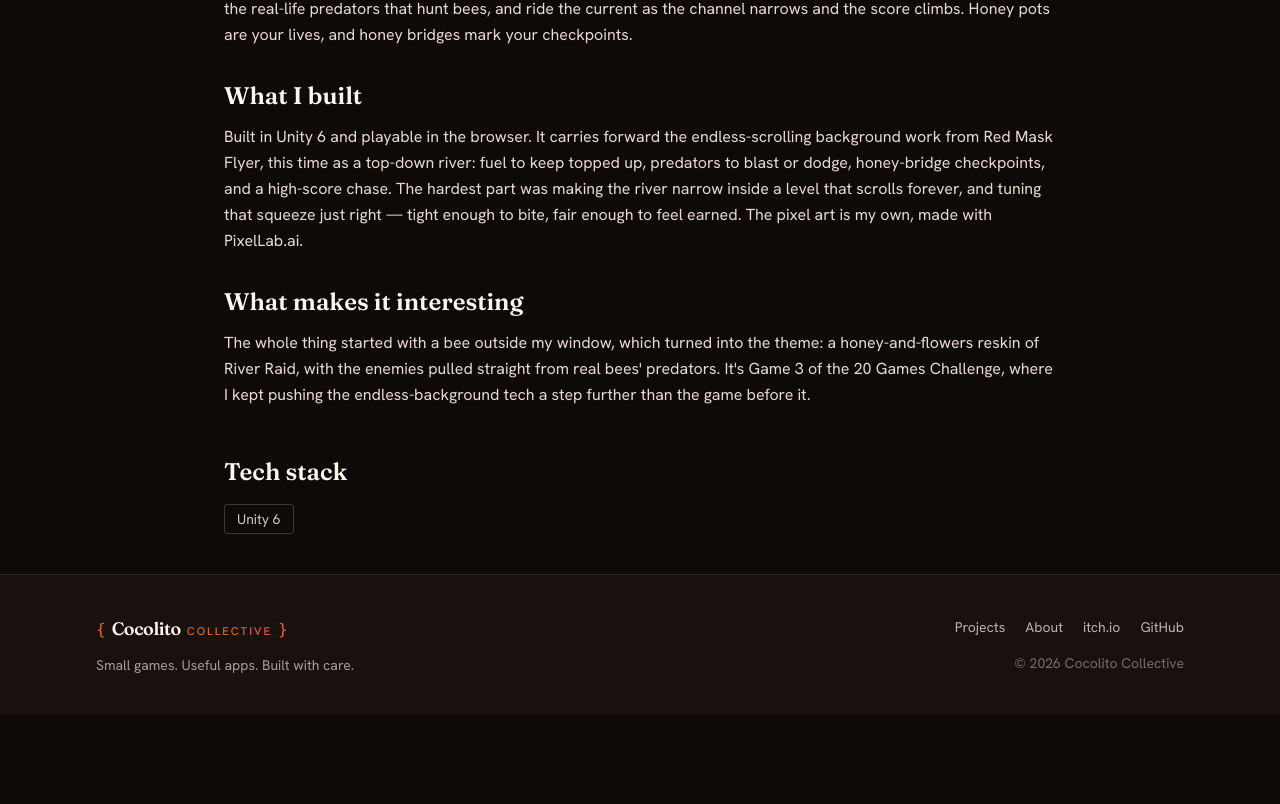
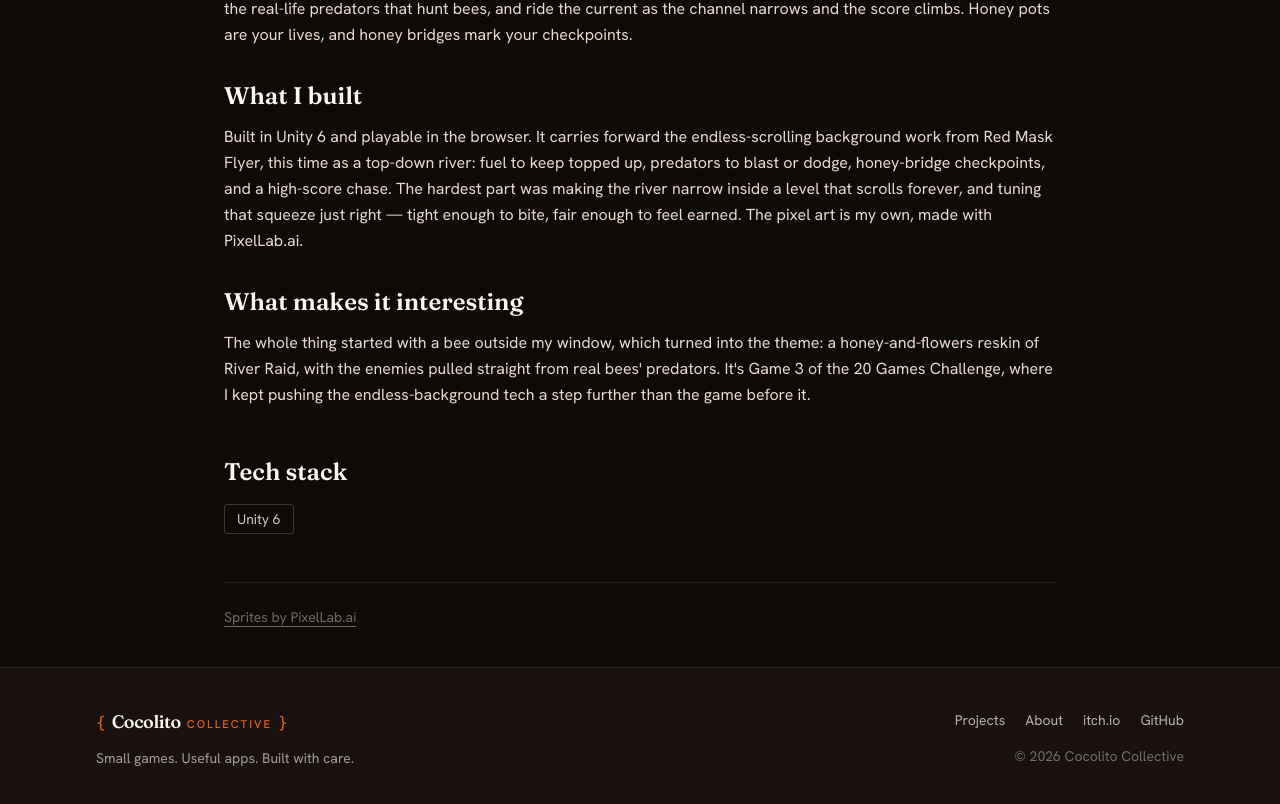
Before and after one commit to Cupcakechan/cocolito-collective, a Next.js app: page /projects/honey-river-run in a window 1280 px wide. Shown: the part 1328-2132 px from the top of the page. Before the commit the page ends 2043 px from the top, so only its background shows below. Built offline with nearby package versions, Linux system fonts and the light colour scheme.

Commit message:
Add subtle credit line to project detail pages (jam, PixelLab, ELV)

```diff
--- a/app/projects/[slug]/page.tsx
+++ b/app/projects/[slug]/page.tsx
@@ -91,6 +91,28 @@ export default async function ProjectPage({
       {project.devlog && project.devlog.length > 0 ? (
         <DevLog entries={project.devlog} />
       ) : null}
+
+      {project.credits && project.credits.length > 0 ? (
+        <p className="mt-12 border-t border-paper/10 pt-6 text-sm text-cream/40">
+          {project.credits.map((credit, index) => (
+            <span key={index}>
+              {index > 0 ? <span aria-hidden> · </span> : null}
+              {credit.href ? (
+                <a
+                  href={credit.href}
+                  target="_blank"
+                  rel="noopener noreferrer"
+                  className="underline underline-offset-4 transition-colors hover:text-brand"
+                >
+                  {credit.label}
+                </a>
+              ) : (
+                credit.label
+              )}
+            </span>
+          ))}
+        </p>
+      ) : null}
     </main>
   );
 }
--- a/data/projects.ts
+++ b/data/projects.ts
@@ -49,6 +49,9 @@ export const projects: Project[] = [
         caption: "Deeper, narrower, faster.",
       },
     ],
+    credits: [
+      { label: "Sprites by PixelLab.ai", href: "https://www.pixellab.ai/" },
+    ],
   },
   {
     slug: "familiar-frenzy",
@@ -72,6 +75,10 @@ export const projects: Project[] = [
       itch: "https://mrcanela.itch.io/familiar-frenzy",
       play: "https://mrcanela.itch.io/familiar-frenzy",
     },
+    credits: [
+      { label: "Made for AI Game Jam 3", href: "https://itch.io/jam/ai-game-jam-3" },
+      { label: "Sprites by PixelLab.ai", href: "https://www.pixellab.ai/" },
+    ],
     heroImage: {
       src: "/images/projects/familiar-frenzy/familiar-frenzy-capsule.png",
       alt: "Familiar Frenzy cover art — a witch in a purple hat and robe stands on a glowing rune circle before a swirling purple portal, with her translucent ghost-cat familiar beside her and the game's logo on a banner above.",
@@ -319,6 +326,9 @@ export const projects: Project[] = [
         caption: "Into the cloudy skies.",
       },
     ],
+    credits: [
+      { label: "Art & audio by ELV Games", href: "https://elvgames.itch.io/" },
+    ],
   },
   {
     slug: "key-pong",
@@ -357,6 +367,9 @@ export const projects: Project[] = [
         alt: "Key Pong gameplay — two spacebar-shaped paddles face off across a dark board lined with keycaps as the ball travels down the center.",
         caption: "Spacebar paddles mid-rally.",
       },
+    ],
+    credits: [
+      { label: "Art & audio by ELV Games", href: "https://elvgames.itch.io/" },
     ],
   },
   {
--- a/lib/types.ts
+++ b/lib/types.ts
@@ -25,6 +25,12 @@ export interface ProjectLinks {
   appStore?: string;
   itch?: string;
   caseStudy?: string;
+}
+
+/** A small attribution shown low on the detail page (asset packs, jams, tools). */
+export interface ProjectCredit {
+  label: string; // e.g. "Sprites by PixelLab.ai"
+  href?: string; // optional external link
 }
 
 // ── DevLog ──────────────────────────────────────────────
@@ -82,4 +88,7 @@ export interface Project {
 
   // --- Links (optional) ---
   links?: ProjectLinks;
+
+  // --- Credits (optional; a subtle attribution line on the detail page) ---
+  credits?: ProjectCredit[];
 }
```
